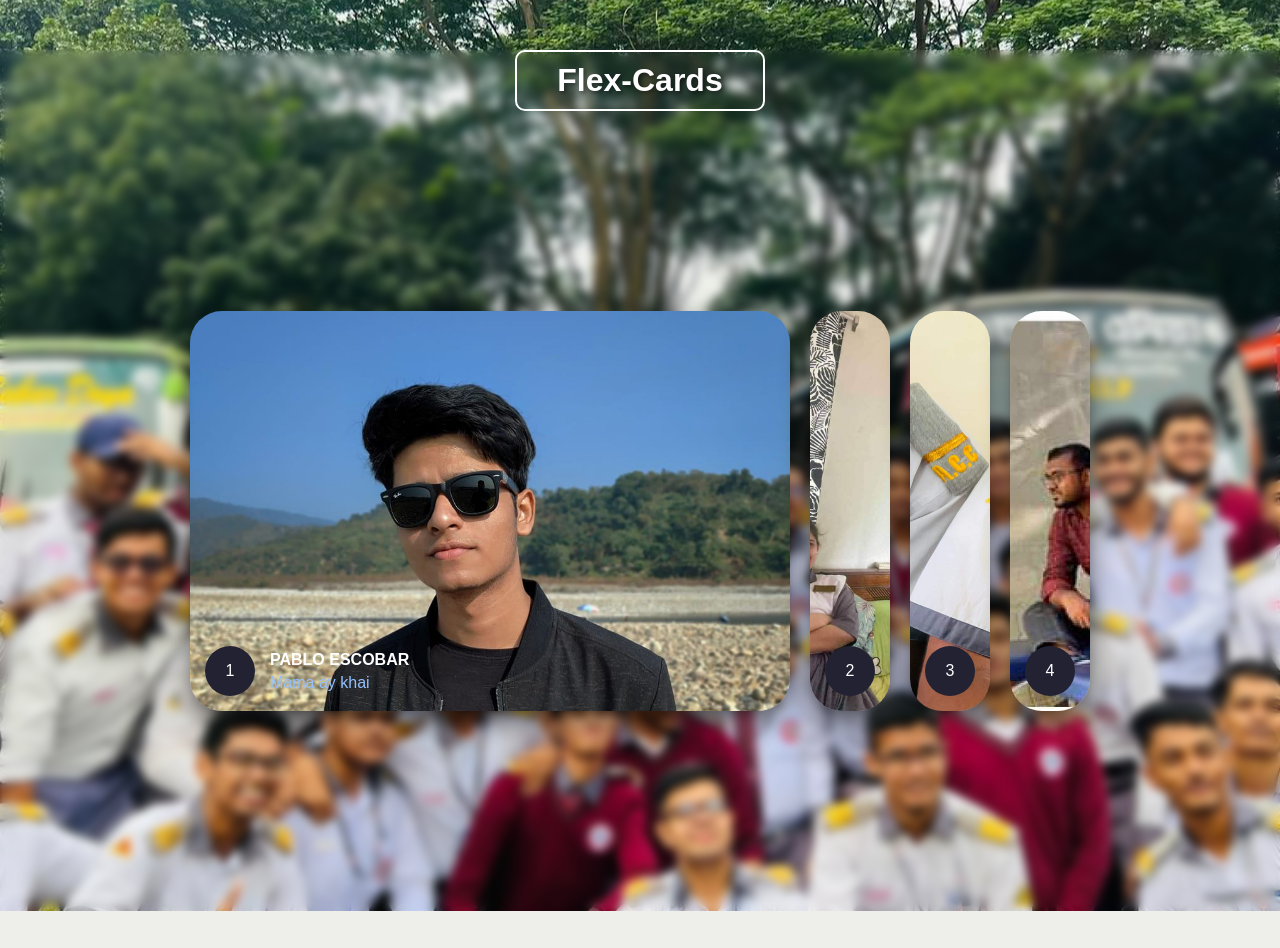
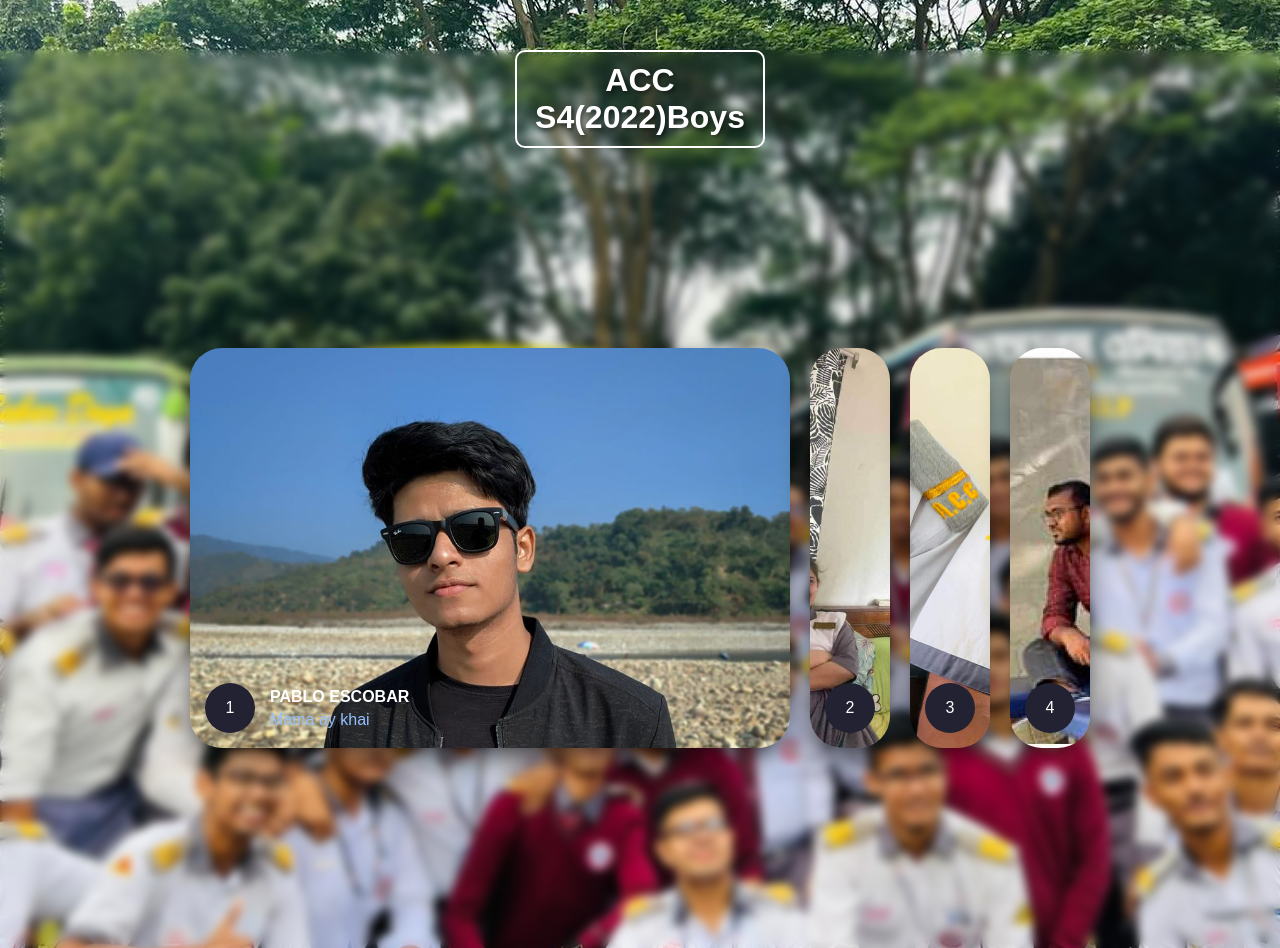
Before and after one commit to Zami128/Boys-S4, a plain HTML site: page index.html in a window 1280 px wide. Before the commit the page ends 911 px from the top, so only its background shows below. Drawn offline with Linux system fonts and the light colour scheme.

Commit message:
Update index.html

```diff
--- a/index.html
+++ b/index.html
@@ -150,7 +150,7 @@ h1 {
 </head>
 
 <body>
-<h1>Flex-Cards</h1>
+<h1>ACC S4(2022)Boys</h1>
     <div class="wrapper">
         <div class="container">
             <input type="radio" name="slide" id="c1" checked>
```
